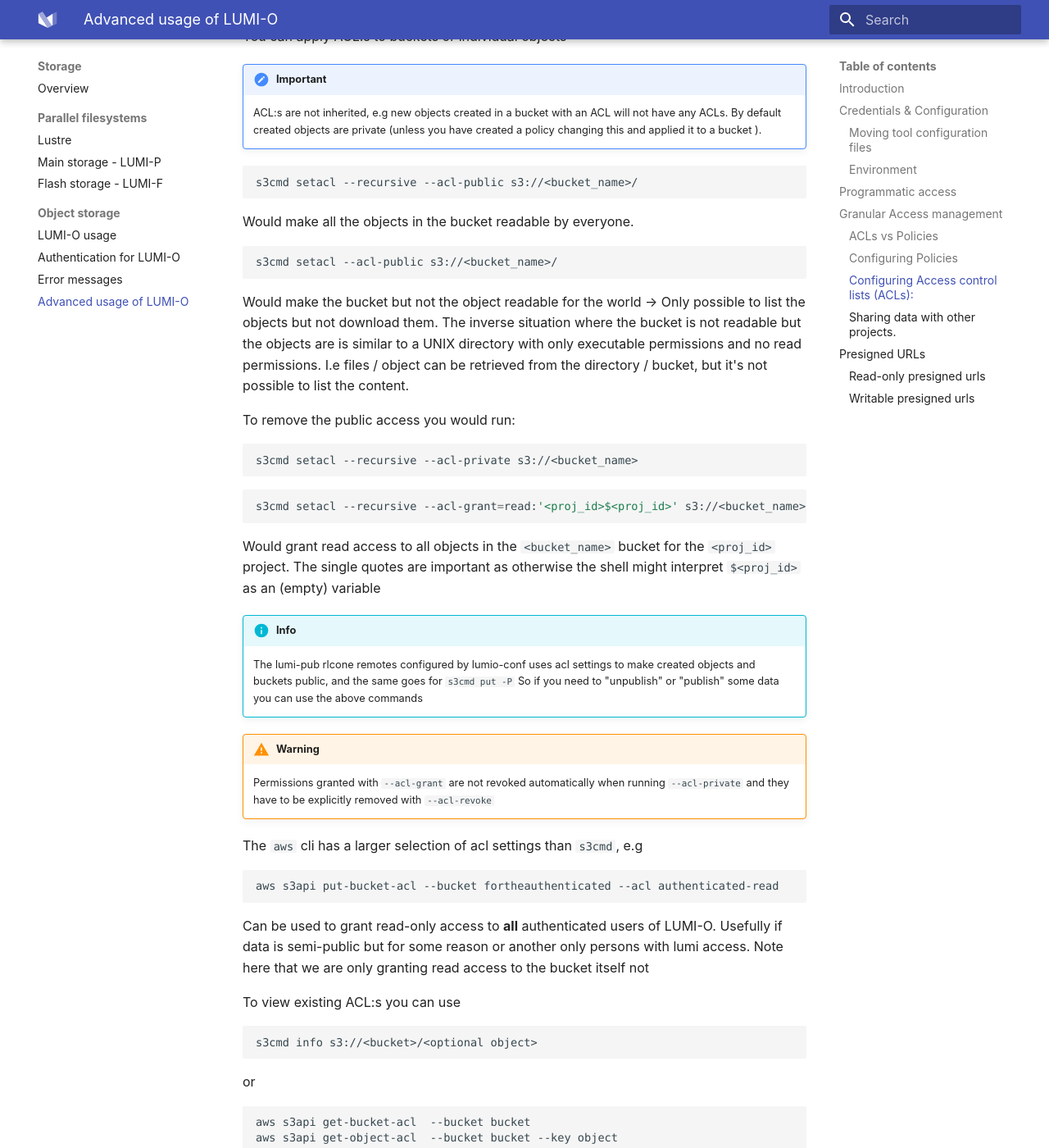
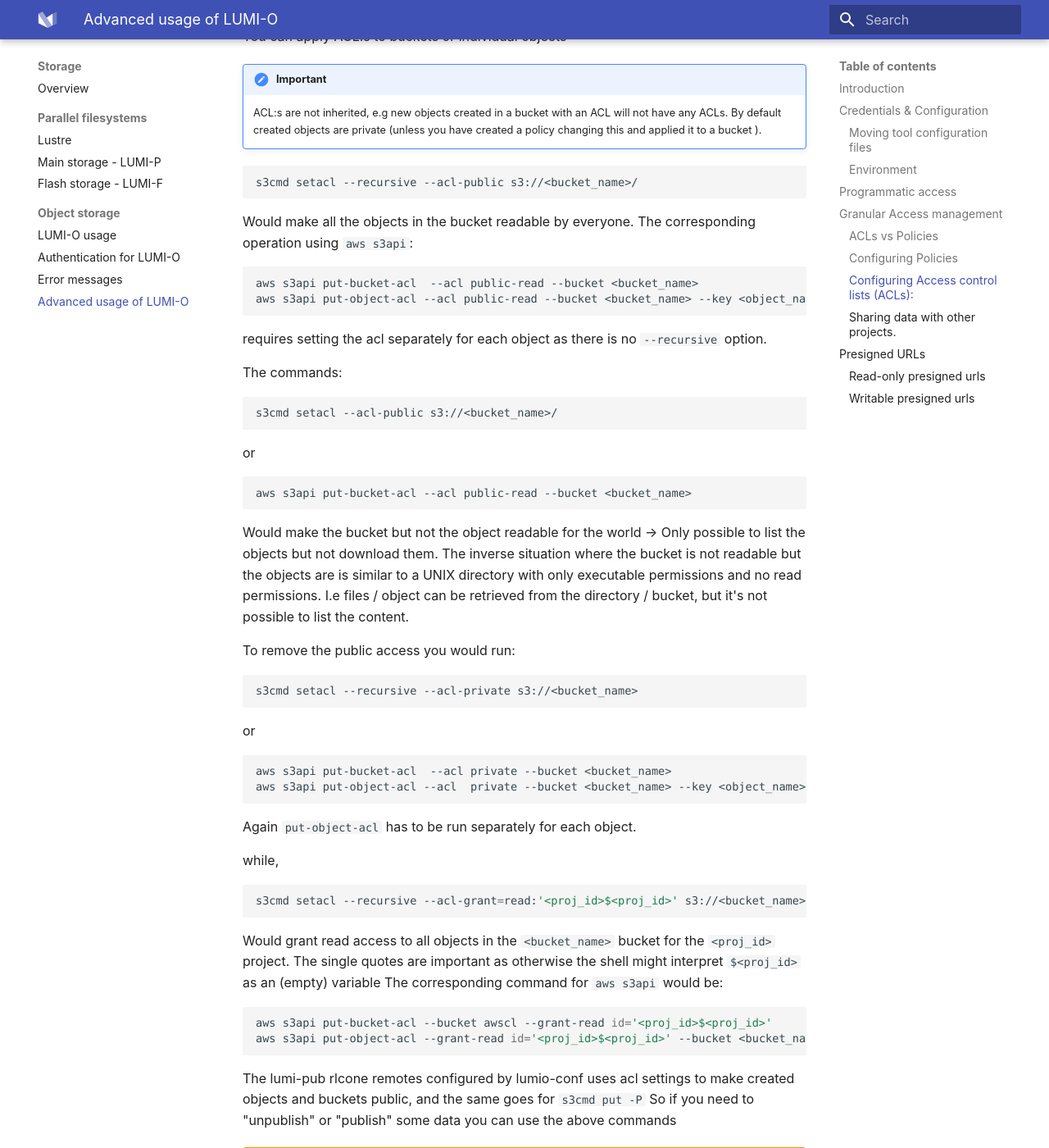
Before and after one commit to Lumi-supercomputer/lumi-userguide, an MkDocs documentation site: the page built from docs/storage/lumio/advanced.md, in a window 1280 px wide and 1400 px high, scrolled down 6041 px. Shown: the whole window at 82% size. Built offline with MkDocs 1.6.1 and Material for MkDocs 9.7.7, drawn with Linux system fonts in a browser that asks for light colours; some of the changed text lies outside the part shown.

Commit message:
Adds additional warning and more aws examples
Adds one reminder for the user to actually test
that ACL modifications works, as these can be error prone.

Also adds more aws s3api examples so that it's on the same level
as s3cmd.

````diff
--- a/docs/storage/lumio/advanced.md
+++ b/docs/storage/lumio/advanced.md
@@ -271,14 +271,28 @@
 	ACL:s are not inherited, e.g new objects created in a bucket with an ACL will not have any ACLs.
 	By default created objects are private (unless you have created a policy changing this and applied it to a bucket ).
 
-
 ```bash
 s3cmd setacl --recursive --acl-public s3://<bucket_name>/
 ```
 Would make all the objects in the bucket readable by everyone.
+The corresponding operation using `aws s3api`:
+
+```bash
+aws s3api put-bucket-acl  --acl public-read --bucket <bucket_name>
+aws s3api put-object-acl --acl public-read --bucket <bucket_name> --key <object_name>
+```
+requires setting the acl separately for each object as there is no `--recursive` option.
+
+
+The commands:
 
 ```bash
 s3cmd setacl --acl-public s3://<bucket_name>/
+```
+or
+
+```bash
+aws s3api put-bucket-acl --acl public-read --bucket <bucket_name>
 ```
 Would make the bucket but not the object readable for the world -> Only possible to list the objects
 but not download them. The inverse situation where the bucket is not readable but the objects are is
@@ -291,22 +305,42 @@
 s3cmd setacl --recursive --acl-private s3://<bucket_name>
 ```
 
+or
 
+```bash
+aws s3api put-bucket-acl  --acl private --bucket <bucket_name>
+aws s3api put-object-acl --acl  private --bucket <bucket_name> --key <object_name>
+```
+Again `put-object-acl` has to be run separately for each object.
+
+while,
 ```bash
 s3cmd setacl --recursive --acl-grant=read:'<proj_id>$<proj_id>' s3://<bucket_name>/
 ```
 
 Would grant read access to all objects in the `<bucket_name>` bucket for the `<proj_id>` project.
 The single quotes are important as otherwise the shell might interpret `$<proj_id>` as an (empty) variable
+The corresponding command for `aws s3api` would be:
 
-!!! info
-	The lumi-pub rlcone remotes configured by lumio-conf uses acl settings to make
-	created objects and buckets public, and the same goes for `s3cmd put -P`
-	So if you need to "unpublish" or "publish" some data you can use the above commands
+```bash
+aws s3api put-bucket-acl --bucket awscl --grant-read id='<proj_id>$<proj_id>'
+aws s3api put-object-acl --grant-read id='<proj_id>$<proj_id>' --bucket <bucket_name> --key <object_name>
+```
+
+The lumi-pub rlcone remotes configured by lumio-conf uses acl settings to make
+created objects and buckets public, and the same goes for `s3cmd put -P`
+So if you need to "unpublish" or "publish" some data you can use the above commands
 
 !!! warning
 	Permissions granted with `--acl-grant` are not revoked automatically when running `--acl-private`
 	and they have to be explicitly removed with `--acl-revoke`
+
+!!! important
+	After modifying ACL:s, always verify that the intended effect was achieved.
+	I.e check that things which should be private are private and that public objects
+	and buckets are accessible without authentication. Public buckets / objects are available using the url
+	`https://<proj_id>.lumidata.eu/<bucket>/<object>`, use e.g `wget`, `curl` or a browser to check the access permissions.
+
 
 The `aws` cli has a larger selection of acl settings than `s3cmd`, e.g
 
````
